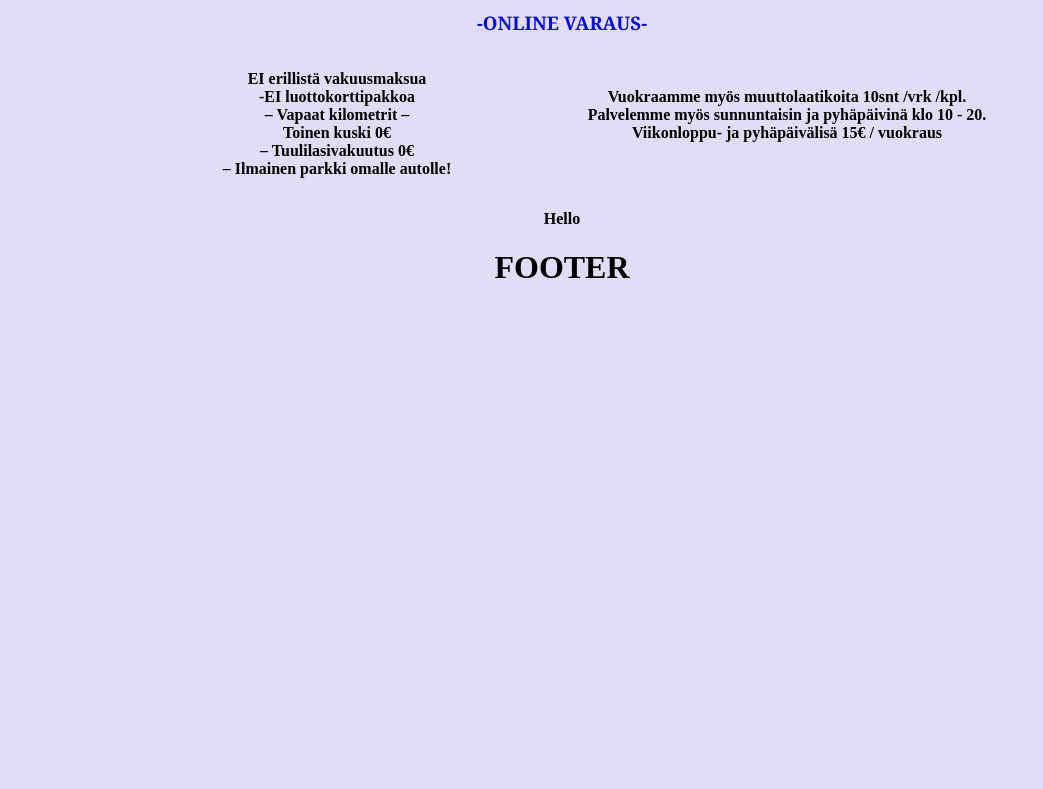
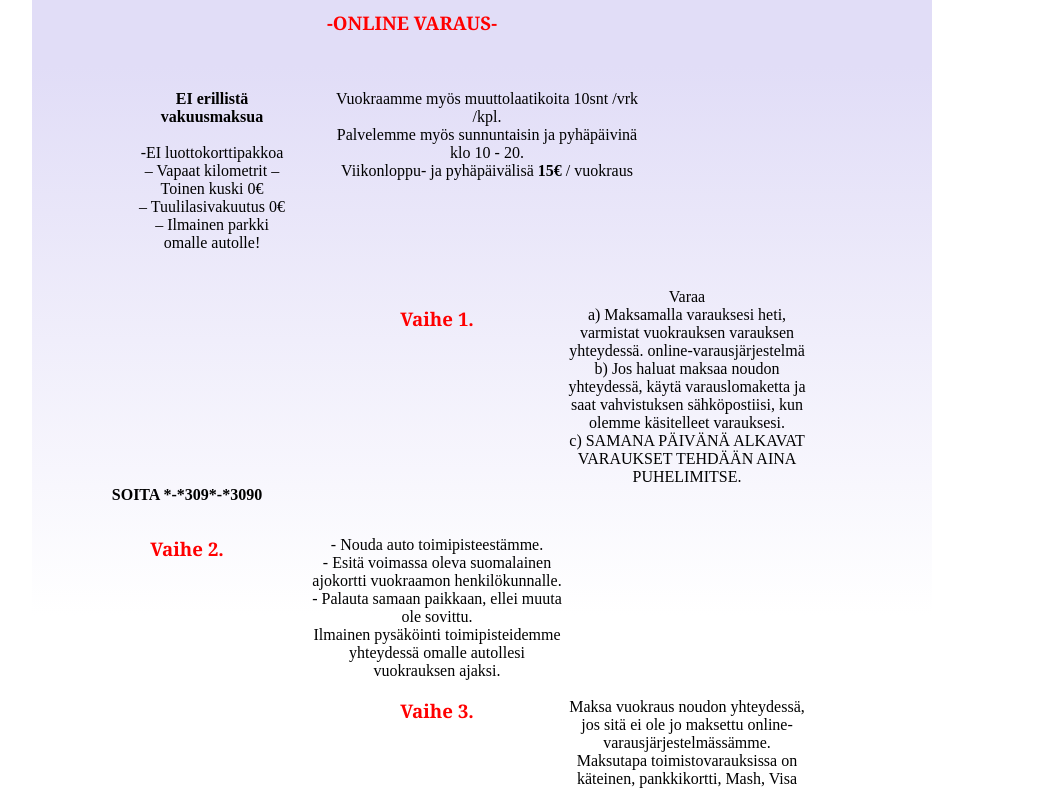
Before and after one commit to MegaHotLexi/new-CSS-Grid, a plain HTML site: page index.html in a window 1280 px wide. Shown: the part 490-1279 px from the top of the page, without its empty margins (158-1201 px from the left). Before the commit the page ends 806 px from the top, so only its background shows below. Drawn offline with Linux system fonts and the light colour scheme.

Commit message:
27.02.2019

```diff
--- a/index.html
+++ b/index.html
@@ -19,7 +19,7 @@
                     </h1>
                 </div>
                     <div class="mkuva1">
-                        tähän tulleepi kuva.
+                        <img src="img/paku1.jpg" alt="">
                     </div>
                     <div class="mainos">
                             <h3>
@@ -45,21 +45,58 @@
                     <p class= "vasen">
                         <strong>
                             EI erillistä vakuusmaksua
-                        <strong>
-                        <br>-EI luottokorttipakkoa
-                        <br>– Vapaat kilometrit –
-                        <Br>Toinen kuski 0€
-                        <br>– Tuulilasivakuutus 0€
-                        <br>– Ilmainen parkki omalle autolle!
+                        </strong> <br>
+                            <br>-EI luottokorttipakkoa
+                            <br>– Vapaat kilometrit –
+                            <Br>Toinen kuski 0€
+                            <br>– Tuulilasivakuutus 0€
+                            <br>– Ilmainen parkki omalle autolle!
                     </p>
                     <p class="oikea">
-                        <br>Vuokraamme myös muuttolaatikoita 10snt /vrk /kpl.
+                        Vuokraamme myös muuttolaatikoita 10snt /vrk /kpl.
                         <br>Palvelemme myös sunnuntaisin ja pyhäpäivinä klo 10 - 20.
-                        <br>Viikonloppu- ja pyhäpäivälisä 15€ / vuokraus
+                        <br>Viikonloppu- ja pyhäpäivälisä <strong>15€</strong> / vuokraus
                     </p>
 
                 </div>
 
+                <div class="ohje">
+                    <p class="o1">
+
+                        <h3>Vaihe 1. </h3>
+
+                            Varaa
+                        <br>
+                            a) Maksamalla varauksesi heti, varmistat vuokrauksen varauksen yhteydessä.
+                            online-varausjärjestelmä
+                        <br>
+                            b) Jos haluat maksaa noudon yhteydessä, käytä varauslomaketta ja saat vahvistuksen sähköpostiisi, kun olemme käsitelleet varauksesi.
+                        <br>
+                            c) SAMANA PÄIVÄNÄ ALKAVAT VARAUKSET TEHDÄÄN AINA PUHELIMITSE.
+                        <strong>
+                            SOITA *-*309*-*3090
+                        </strong>
+                    </p>
+                    <p class="o2">
+
+                        <h3>Vaihe 2.</h3>
+                        <br>
+                        - Nouda auto toimipisteestämme.
+                        <br>- Esitä voimassa oleva suomalainen ajokortti vuokraamon henkilökunnalle.
+                        <br>- Palauta samaan paikkaan, ellei muuta ole sovittu.
+                        <br>Ilmainen pysäköinti toimipisteidemme yhteydessä omalle autollesi vuokrauksen ajaksi.
+                    </p>
+                    <p class="o3">
+
+                            <h3>Vaihe 3.</h3>
+                            <br>Maksa vuokraus noudon yhteydessä, jos sitä ei ole jo maksettu online-varausjärjestelmässämme.
+                            <br>Maksutapa toimistovarauksissa on käteinen, pankkikortti, Mash, Visa Electron, Visa Debit, Visa Credit, MasterCard ja Eurocard.
+                            <br>
+                            Tankkaa auto ennen palautusta tai maksa polttoaineveloitusta <strong> 0,40 € / km. </strong> Jos tankkaat itse, pyydämme nähdä kuitin palautuksen yhteydessä.
+                            <br>
+                           <strong>Ei erillistä käteis- tai luottokorttivakuutta.</strong>
+                    </p>
+                </div>
                 <p>
                     <strong>
                         Hello
--- a/style.css
+++ b/style.css
@@ -2,52 +2,74 @@
 }
 
 body{
-    background-color: rgb(225, 221, 247);
-    text-align: center;
+  background-color: white;
+  justify-self: center;
+
+
 
 }
 
 
-h3{
-    color: blue;
-    font-family: Georgia, 'Times New Roman', Times, serif;
-}
-
-h1{
-
-}
-
 .wrapper{
     display: grid;
-    grid-template-columns: auto;
+    grid-template-columns: 700px;
     grid-template-areas:
     'header'
     'mkuva1'
     'mainos'
     'main'
+    'ohje'
     'footer';
     width: 900px;
     text-align: center;
     padding: 0 30px;
     margin: 0;
     justify-self: center;
+    background: linear-gradient(180deg,rgb(225, 221, 247) ,rgb(225,221,247), #ffffff, #ffffff);
+
+
+}
+
+h3{
+    color: rgb(255, 0, 0);
+    font-family: Georgia, 'Times New Roman', Times, serif;
 }
 
 .main{
     display: grid;
-    grid-template-columns: 450px 450px;
+    grid-template-columns: 200px 350px;
     grid-template-areas:
     'vasen oikea';
     margin:0 50px
 }
 
 .mkuva1{
-    background-color: #216158;
+
     height: 300px;
-    width: 900px;
-    justify-self: center;
+    width: 600px;
+    text-align: center;
+}
+.vasen{
+    padding: 20px;
 }
 
+.oikea{
+    padding: 20px;
+}
+
+.ohje{
+  display: grid;
+  grid-template-columns: 250px 250px 250px;
+  grid-template-rows: auto;
+  grid-template-areas:
+  'o1 o2 o3';
+}
+
+.o1{
+  grid-column: 1/2;
+  grid-row: 1/2;
+  margin: 20px
+}
 /* Varaa täst nappula*/
 
 .button {
@@ -94,3 +116,7 @@ h1{
 .button > .ld {
     font-size: initial
 }
+
+.footer{
+  margin-top: 105px;
+}
```
Also changed, not shown: img/paku1.jpg (added). Lines whose indentation alone changed are shown as unchanged.
